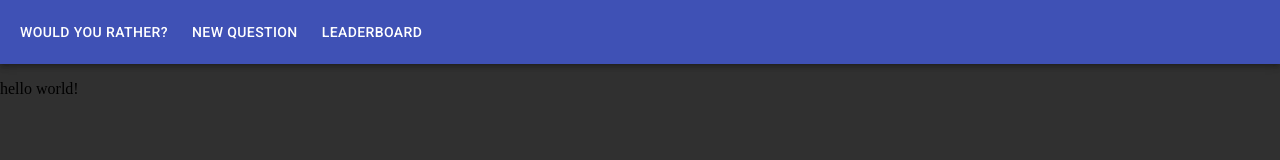
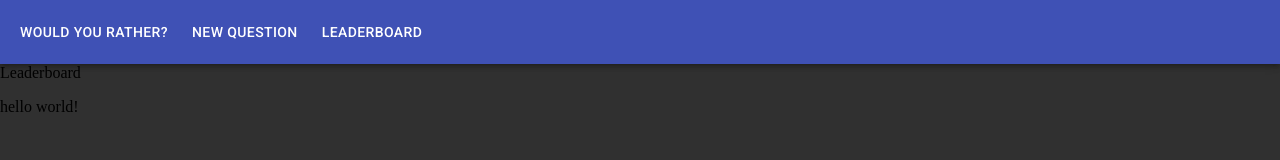
Before and after one commit to Flixbox/would-you-rather, a React (Create React App) app: page /#/leaderboard in a window 1280 px wide. Shown: the top 160 px of the page. Built offline with nearby package versions, Linux system fonts and the light colour scheme.

Commit message:
feat: added routing pages in switch component

```diff
--- a/src/views/App.js
+++ b/src/views/App.js
@@ -1,11 +1,14 @@
 import React from 'react'
 import { MuiThemeProvider } from '@material-ui/core/styles'
 import CssBaseline from '@material-ui/core/CssBaseline'
-import { HashRouter as Router } from 'react-router-dom'
+import { HashRouter as Router, Switch, Route } from 'react-router-dom'
 import { createMuiTheme } from '@material-ui/core/styles'
 
 import Navigation from '../components/Navigation'
-// import MainView from './MainView'
+
+import Home from './Home'
+import NewQuestion from './NewQuestion'
+import Leaderboard from './Leaderboard'
 
 const theme = createMuiTheme({
     palette: {
@@ -27,6 +30,12 @@ function App() {
             <CssBaseline />
             <Router>
                 <Navigation />
+                <Switch>
+                    <Route exact path="/" component={Home} />
+                    <Route path="/new" component={NewQuestion} />
+                    <Route path="/leaderboard" component={Leaderboard} />
+                    <Route component={Home} />
+                </Switch>
                 <div className="App">
                     <header className="App-header">
                         <p>hello world!</p>
--- /dev/null
+++ b/src/views/Home.js
@@ -0,0 +1,7 @@
+import React, { Component } from 'react'
+
+export default class Home extends Component {
+    render() {
+        return <div>Home</div>
+    }
+}
--- /dev/null
+++ b/src/views/Leaderboard.js
@@ -0,0 +1,7 @@
+import React, { Component } from 'react'
+
+export default class Leaderboard extends Component {
+    render() {
+        return <div>Leaderboard</div>
+    }
+}
--- /dev/null
+++ b/src/views/NewQuestion.js
@@ -0,0 +1,7 @@
+import React, { Component } from 'react'
+
+export default class NewQuestion extends Component {
+    render() {
+        return <div>NewQuestion</div>
+    }
+}
```
